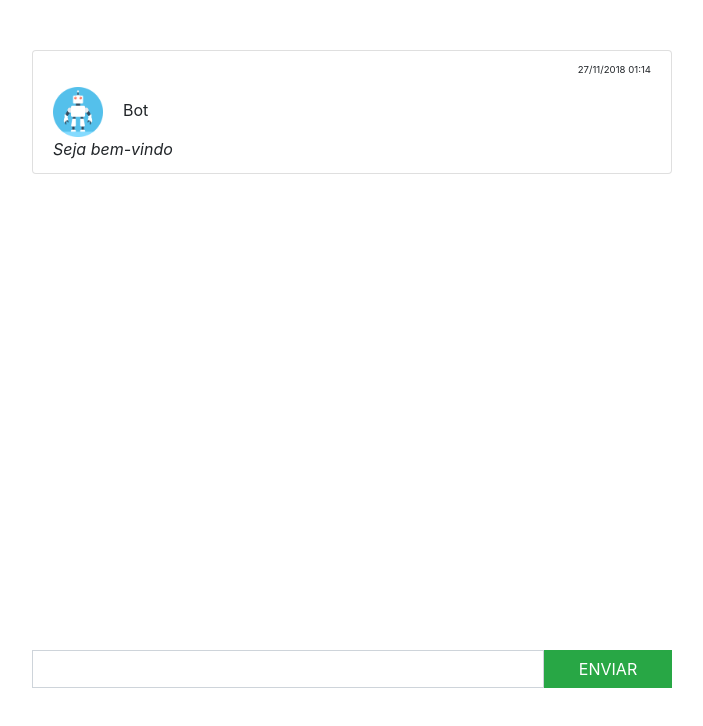
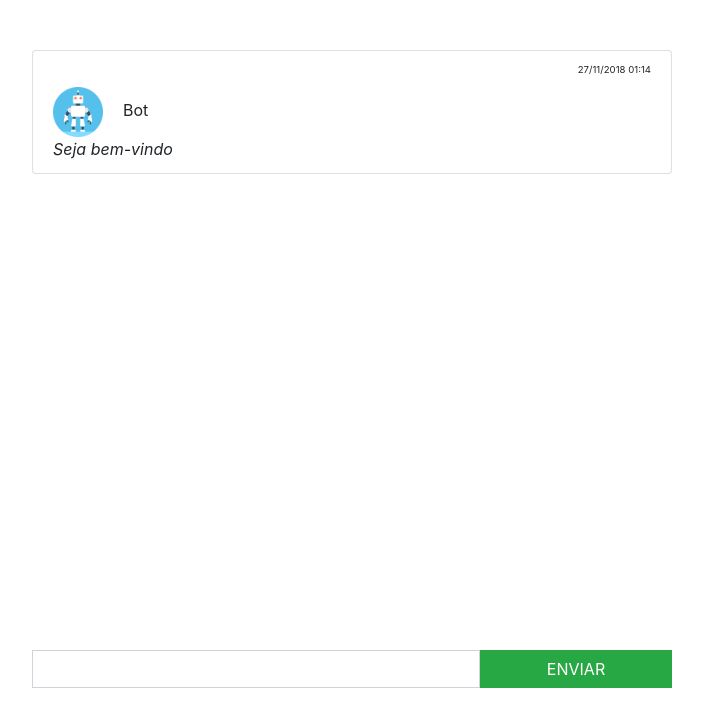
Before and after one commit to leoassuncao/chatbot, an Angular app: page / in a window 1280 px wide. Shown: the top 726 px of the page, without its empty margins (288-991 px from the left). Built offline with nearby package versions, Linux system fonts and the light colour scheme.

Commit message:
send button fix

```diff
--- a/src/app/components/message-form/message-form.component.css
+++ b/src/app/components/message-form/message-form.component.css
@@ -13,3 +13,17 @@
   border-radius: 0;
   text-transform: uppercase;
 }
+
+
+@media screen and (min-width: 400px) {
+
+ 	.chatcontrol .sendbtn {
+  width: 30%;
+}
+
+.chatcontrol .chatinput {
+  width: 70%;
+
+}
+
+}
```
Also changed, not shown: src/app/app.component.css (line endings or trailing spaces).
